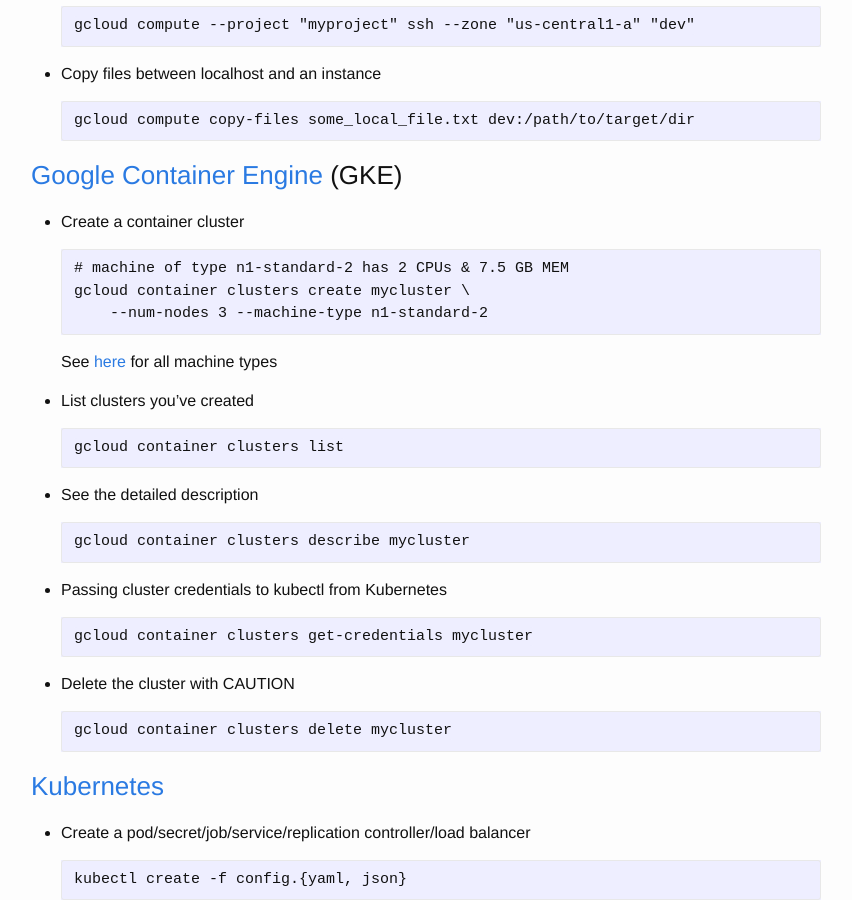
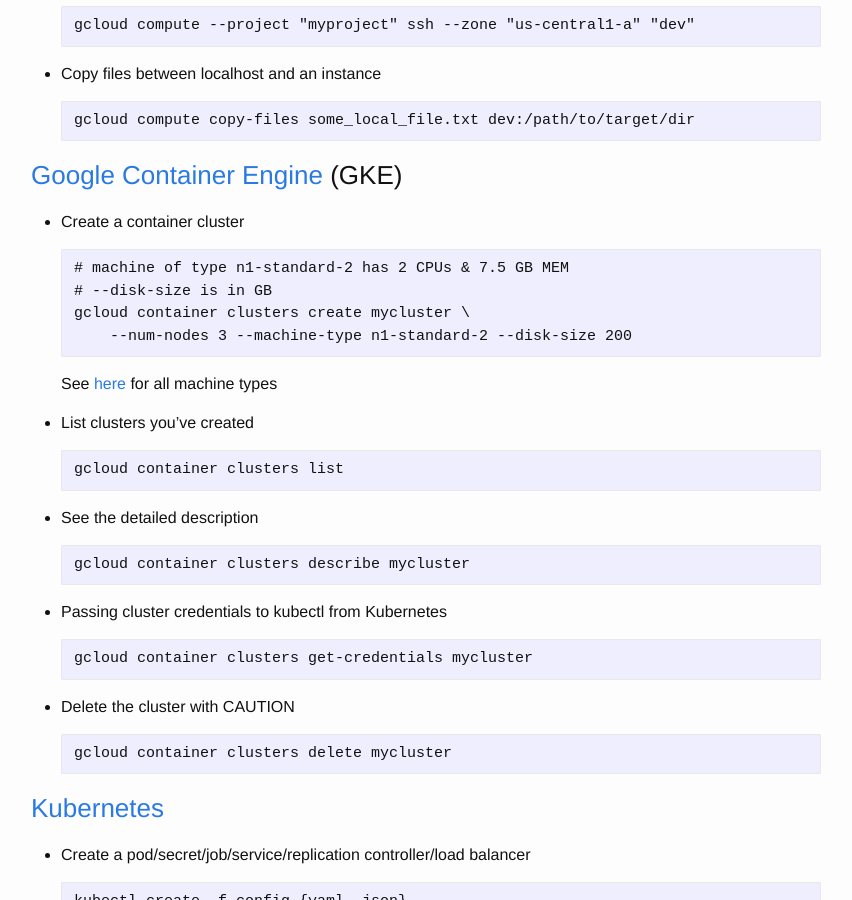
Before and after one commit to zyxue/zyxue.github.io, a Jekyll site: the page built from _posts/2016-03-03-notes-on-google-cloud-platform.md, in a window 1280 px wide and 900 px high, scrolled down 1589 px. Shown: the whole window, without its empty margins (214-1066 px from the left). Built offline with Jekyll 4.4.1, drawn with Linux system fonts in a browser that asks for light colours; comment, search, counter and statistics services are not loaded.

Commit message:
updated _posts/2016-03-03-notes-on-google-cloud-platform.md

```diff
--- a/_posts/2016-03-03-notes-on-google-cloud-platform.md
+++ b/_posts/2016-03-03-notes-on-google-cloud-platform.md
@@ -83,8 +83,9 @@
 * Create a container cluster
 
       # machine of type n1-standard-2 has 2 CPUs & 7.5 GB MEM
+	  # --disk-size is in GB
       gcloud container clusters create mycluster \
-          --num-nodes 3 --machine-type n1-standard-2
+          --num-nodes 3 --machine-type n1-standard-2 --disk-size 200
 
   See [here](https://cloud.google.com/compute/docs/machine-types) for all machine types
 
```
